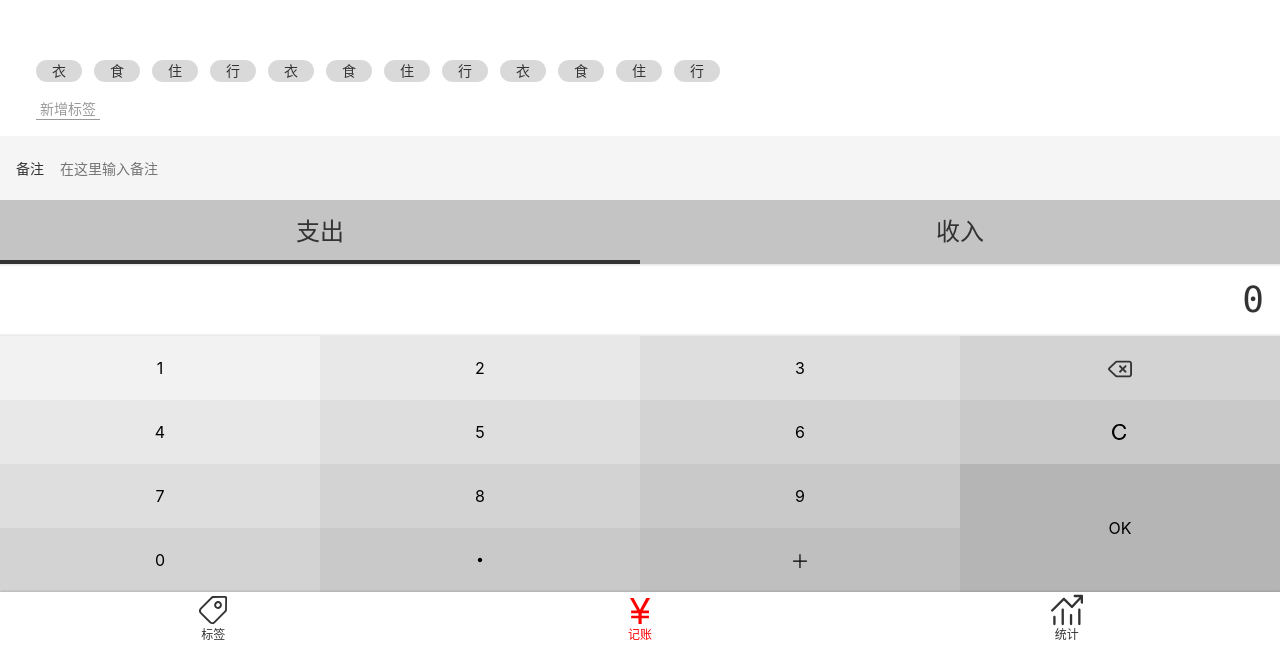
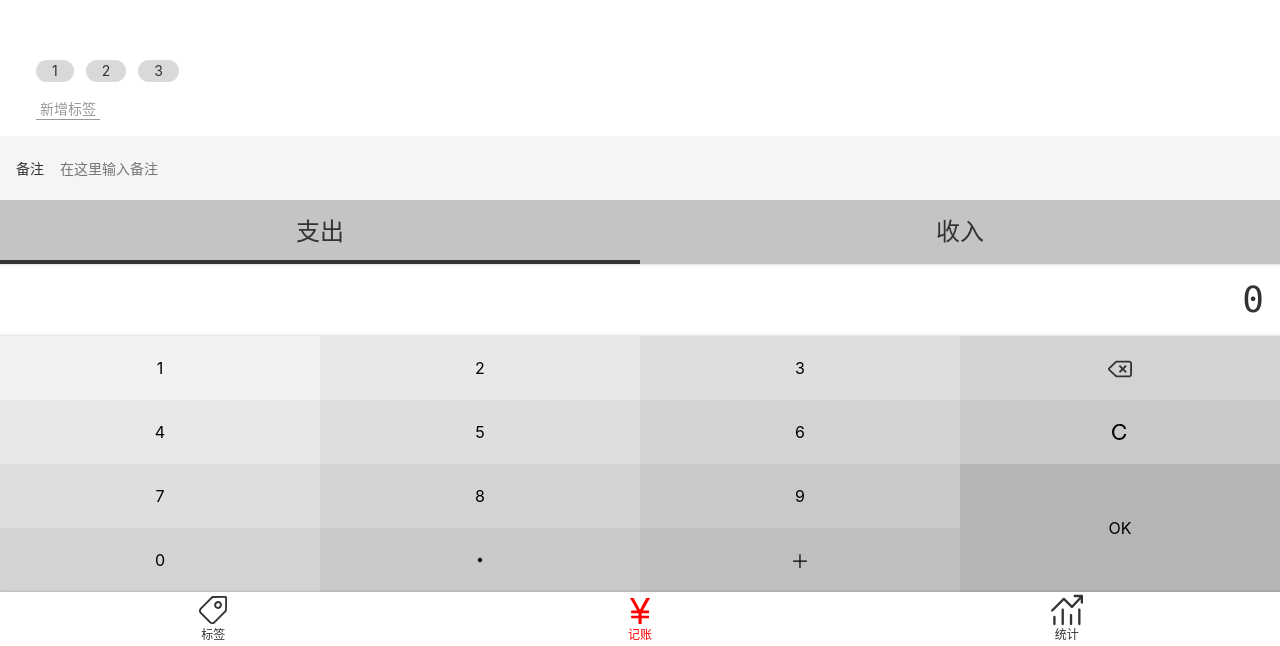
Before and after one commit to tq13111/bill, a Vue app: page /#/Money in a window 1280 px wide. Shown: the part 154-800 px from the top of the page. Built offline with nearby package versions, Linux system fonts and the light colour scheme.

Commit message:
完成 Tags 组件选中、新增功能

```diff
--- a/src/components/Money/Notes.vue
+++ b/src/components/Money/Notes.vue
@@ -8,9 +8,13 @@
 </template>
 
 <script lang="ts">
-  export default {
-    name: 'Notes'
-  };
+  import Vue from 'vue';
+  import {Component} from 'vue-property-decorator';
+
+  @Component
+  export default class Notes extends Vue {
+    name: string = 'Notes';
+  }
 </script>
 
 <style lang="scss" scoped>
@@ -20,9 +24,11 @@
     padding-left: 16px;
     display: flex;
     align-items: center;
+
     .name {
       padding-right: 16px;
     }
+
     input {
       height: 64px;
       flex-grow: 1;
--- a/src/components/Money/Tags.vue
+++ b/src/components/Money/Tags.vue
@@ -1,30 +1,38 @@
 <template>
   <div class="tags">
     <ul class="current">
-      <li>衣</li>
-      <li>食</li>
-      <li>住</li>
-      <li>行</li>
-      <li>衣</li>
-      <li>食</li>
-      <li>住</li>
-      <li>行</li>
-      <li>衣</li>
-      <li>食</li>
-      <li>住</li>
-      <li>行</li>
+      <li v-for="tag in value" :key="tag" :class="{selected:tag ===selectedTag}" @click="select(tag)">{{ tag }}</li>
+
     </ul>
     <div class="new">
-      <button>新增标签</button>
+      <button @click="create">新增标签</button>
     </div>
   </div>
 
 </template>
 
 <script lang="ts">
-  export default {
-    name: 'Tags'
-  };
+  import Vue from 'vue';
+  import {Component, Prop} from 'vue-property-decorator';
+
+  @Component
+  export default class Tags extends Vue {
+    @Prop() readonly value!: string[];
+    name: string = 'Tags';
+    selectedTag: string = '';
+
+    select(tag: string) {
+      if (this.selectedTag !== tag) {this.selectedTag = tag;} else {this.selectedTag = '';}
+    }
+
+    create() {
+      const name = window.prompt('请输入标签名');
+      if (name === null) {return;}
+      if (name === '') {window.alert('标签名不能为空，请重新输入');} else if (this.value.indexOf(name) !== -1) {window.alert('该标签已存在');} else {
+        this.$emit('update:value', [...this.value, name]);
+      }
+    }
+  }
 </script>
 
 <style lang="scss" scoped>
@@ -42,7 +50,8 @@
       padding-left: 20px;
 
       > li {
-        background: #d9d9d9;
+        $bg: #d9d9d9;
+        background: $bg;
         $h: 22px;
         height: $h;
         line-height: $h;
@@ -50,6 +59,11 @@
         padding: 0 16px;
         margin-right: 12px;
         margin-top: 4px;
+
+        &.selected {
+          color: white;
+          background: darken($bg, 50%);
+        }
       }
     }
 
--- a/src/views/Money.vue
+++ b/src/views/Money.vue
@@ -1,6 +1,6 @@
 <template>
   <Layout class-prefix="layout">
-    <Tags/>
+    <Tags :value.sync="tagList"/>
     <Notes/>
     <Types/>
     <NumberPad/>
@@ -8,17 +8,29 @@
 </template>
 
 <script lang="ts">
-import NumberPad from '@/components/Money/NumberPad.vue';
-import Types from '@/components/Money/Types.vue';
-import Notes from '@/components/Money/Notes.vue';
-import Tags from '@/components/Money/Tags.vue';
-export default {
-  name: `Money.vue`,
-  components: {Tags, Notes, Types, NumberPad}
-};
+  import Vue from 'vue';
+  import NumberPad from '@/components/Money/NumberPad.vue';
+  import Types from '@/components/Money/Types.vue';
+  import Notes from '@/components/Money/Notes.vue';
+  import Tags from '@/components/Money/Tags.vue';
+
+  import {Component} from 'vue-property-decorator';
+
+
+  @Component({components: {Tags, Notes, Types, NumberPad}})
+  export default class Money extends Vue {
+    name: string = `Money.vue`;
+
+    data() {
+      return {
+        tagList: ['1', '2', '3']
+      };
+    }
+
+  }
 </script>
 
-<style lang="scss" >
+<style lang="scss">
   .layout-content {
     display: flex;
     flex-direction: column;
```
